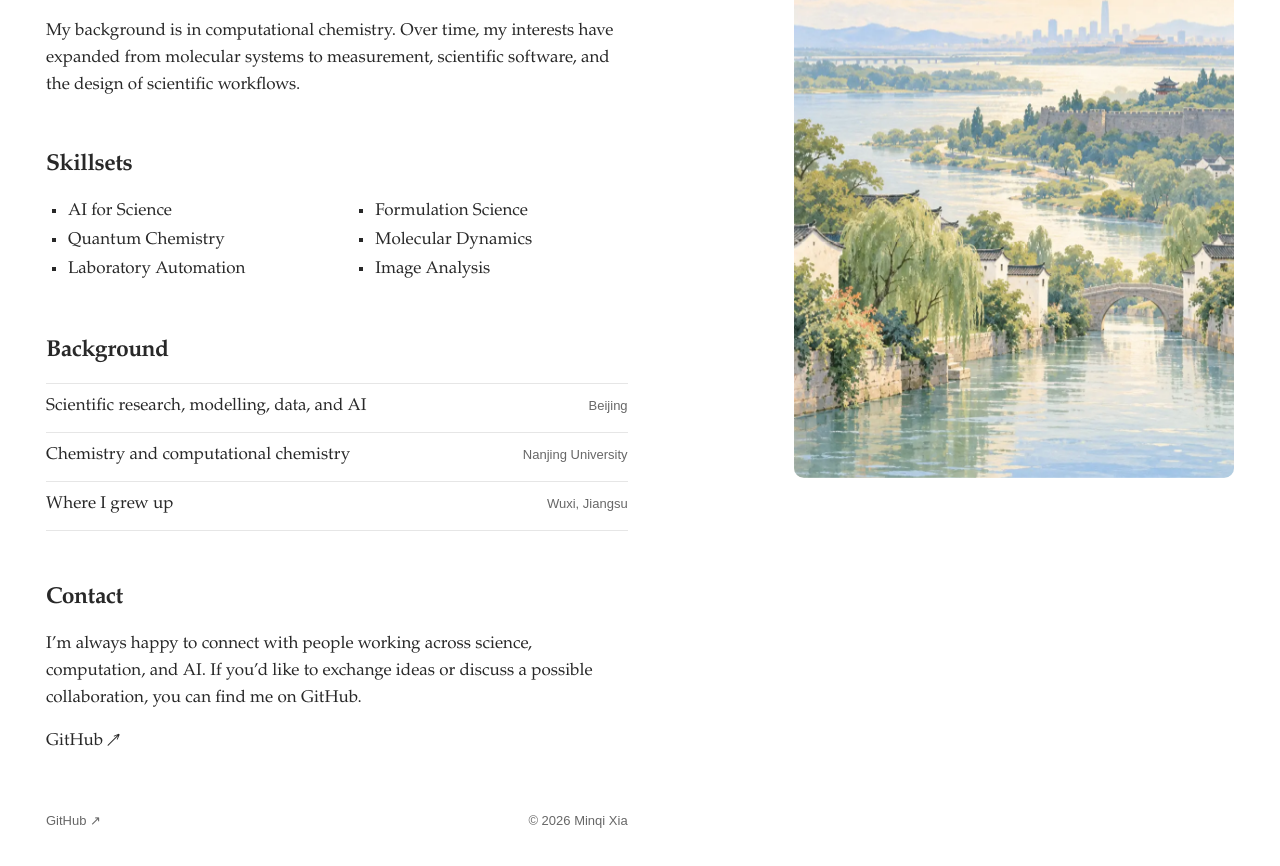
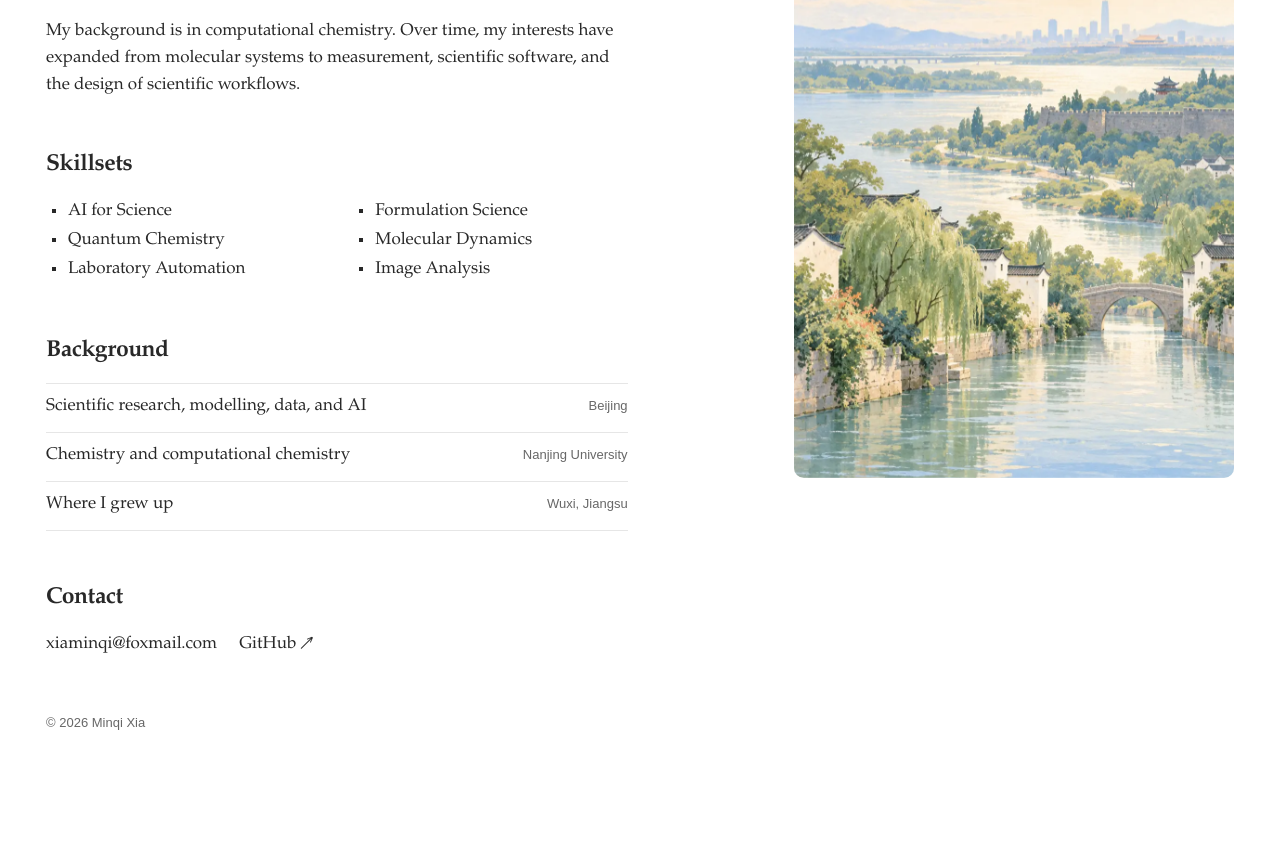
Before and after one commit to XiaMinqi/Home, a Next.js app: page / in a window 1280 px wide. Shown: the part 276-1142 px from the top of the page. After the commit the page ends 1056 px from the top, so only its background shows below. Built offline with nearby package versions, Linux system fonts and the light colour scheme.

Commit message:
Hide secondary sections in long bio mode

```diff
--- a/app/globals.css
+++ b/app/globals.css
@@ -131,12 +131,16 @@ header { margin-bottom: 34px; }
   font-family: Arial, Helvetica, sans-serif;
   font-size: 13px;
 }
-.contact-copy { margin: 0 0 16px; }
-.contact-link { text-underline-offset: 4px; }
+.contact-links {
+  display: flex;
+  flex-wrap: wrap;
+  gap: 10px 22px;
+}
+.contact-links a { text-underline-offset: 4px; }
 
 footer {
   display: flex;
-  justify-content: space-between;
+  justify-content: flex-start;
   gap: 24px;
   padding-top: 2px;
   color: var(--muted);
@@ -149,9 +153,9 @@ footer a { text-underline-offset: 3px; }
   position: sticky;
   top: 46px;
   align-self: start;
-  height: calc(100vh - 92px);
-  min-height: 620px;
-  max-height: 850px;
+  height: min(850px, calc(100vh - 92px));
+  min-height: 0;
+  max-height: none;
 }
 .portrait-canvas {
   position: relative;
@@ -193,7 +197,7 @@ footer a { text-underline-offset: 3px; }
   .portrait-canvas:hover .portrait-still { opacity: 0; }
   .portrait-canvas:hover .portrait-motion {
     opacity: 1;
-    transform: scale(1.055) translate3d(-0.45%, -0.8%, 0);
+    transform: scale(1.045) translate3d(0, 0, 0);
   }
 }
 
@@ -203,7 +207,7 @@ footer a { text-underline-offset: 3px; }
     gap: 56px;
     padding: 38px;
   }
-  .portrait-column { top: 38px; height: calc(100vh - 76px); }
+  .portrait-column { top: 38px; height: min(850px, calc(100vh - 76px)); }
 }
 
 @media (max-width: 820px) {
--- a/app/page.tsx
+++ b/app/page.tsx
@@ -75,6 +75,8 @@ export default function Home() {
           </div>
         </section>
 
+        {!longBio && (
+          <>
             <section className="section" aria-labelledby="skillsets-title">
               <h1 id="skillsets-title">Skillsets</h1>
               <ul className="note-grid">
@@ -98,20 +100,19 @@ export default function Home() {
 
             <section className="section contact-section" id="contact" aria-labelledby="contact-title">
               <h1 id="contact-title">Contact</h1>
-          <p className="contact-copy">
-            I’m always happy to connect with people working across science,
-            computation, and AI. If you’d like to exchange ideas or discuss a
-            possible collaboration, you can find me on GitHub.
-          </p>
-          <a className="contact-link" href="https://github.com/Xia-Minqi" target="_blank" rel="noreferrer">
-            GitHub ↗
+              <div className="contact-links">
+                <a href="mailto:xiaminqi@foxmail.com" aria-label="Email Minqi Xia">
+                  xiaminqi@foxmail.com
                 </a>
-        </section>
-
-        <footer>
                 <a href="https://github.com/Xia-Minqi" target="_blank" rel="noreferrer">
                   GitHub ↗
                 </a>
+              </div>
+            </section>
+          </>
+        )}
+
+        <footer>
           <span>© {new Date().getFullYear()} Minqi Xia</span>
         </footer>
       </div>
```
Lines whose indentation alone changed are shown as unchanged.
